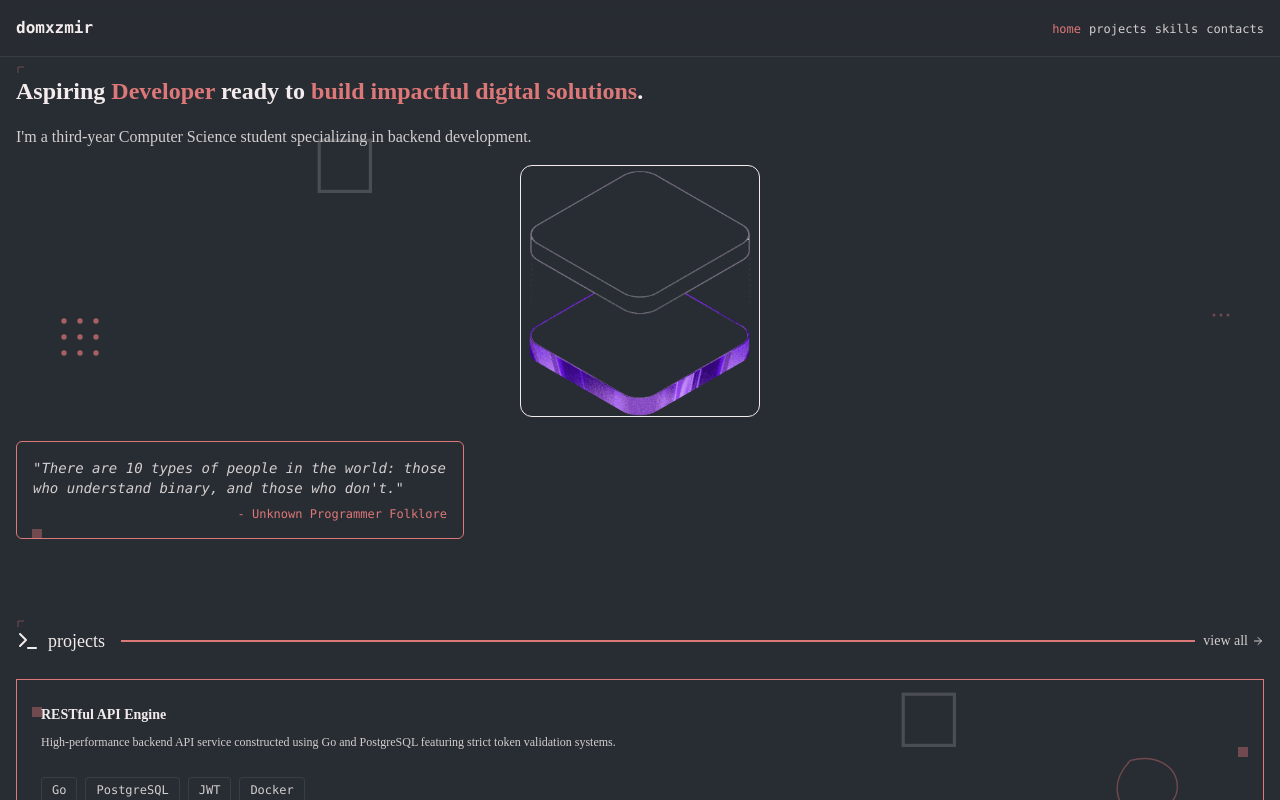
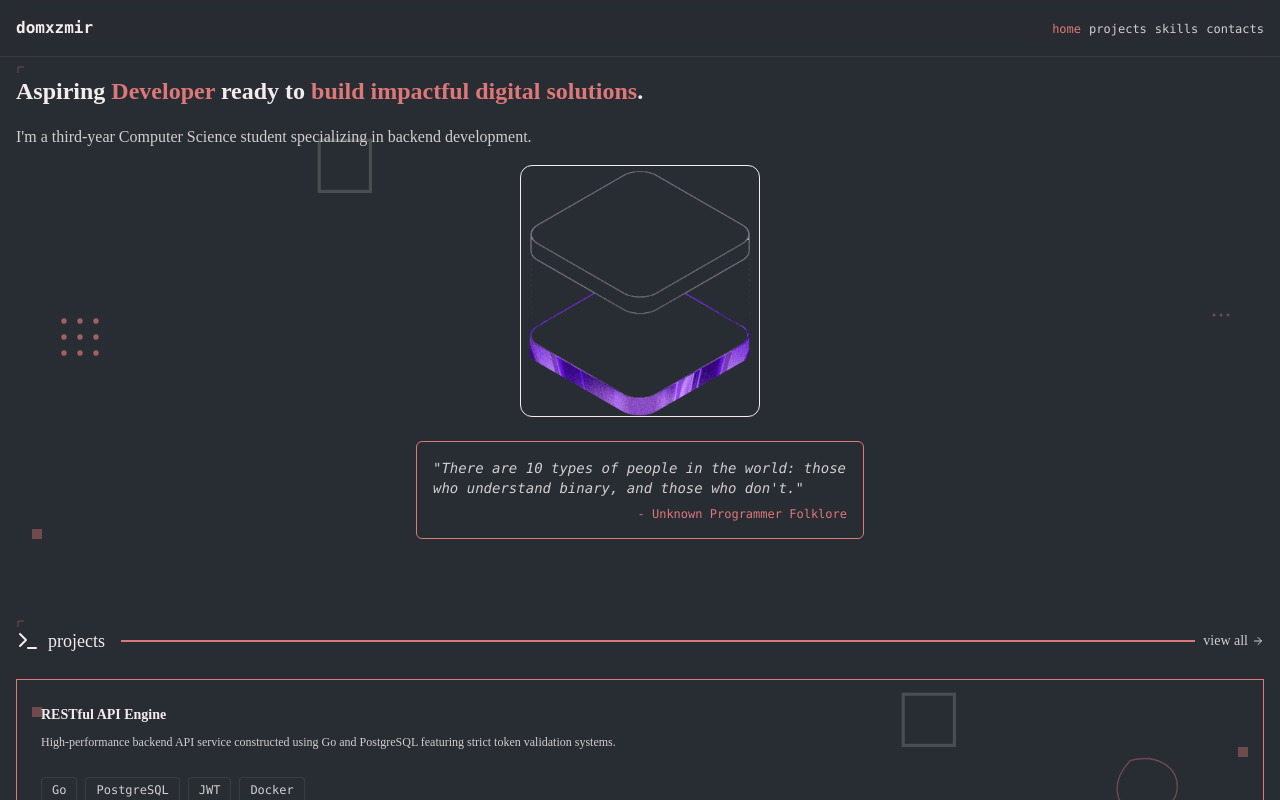
Before and after one commit to gymboiefrncs/portfolio, a React (Vite) app: page / in a window 1280 px wide. Shown: the top 800 px of the page. Built offline with nearby package versions, Linux system fonts and the light colour scheme.

Commit message:
refactor: center the quote

```diff
--- a/src/components/Hero.tsx
+++ b/src/components/Hero.tsx
@@ -39,7 +39,7 @@ export const Hero = () => {
         />
       </div>
 
-      <div className="border border-primary rounded-md p-4 font-mono text-sm max-w-md my-6 relative z-10">
+      <div className="border border-primary rounded-md p-4 font-mono text-sm max-w-md my-6 mx-auto relative z-10">
         <p className="text-muted italic">
           "There are 10 types of people in the world: those who understand
           binary, and those who don't."
```
